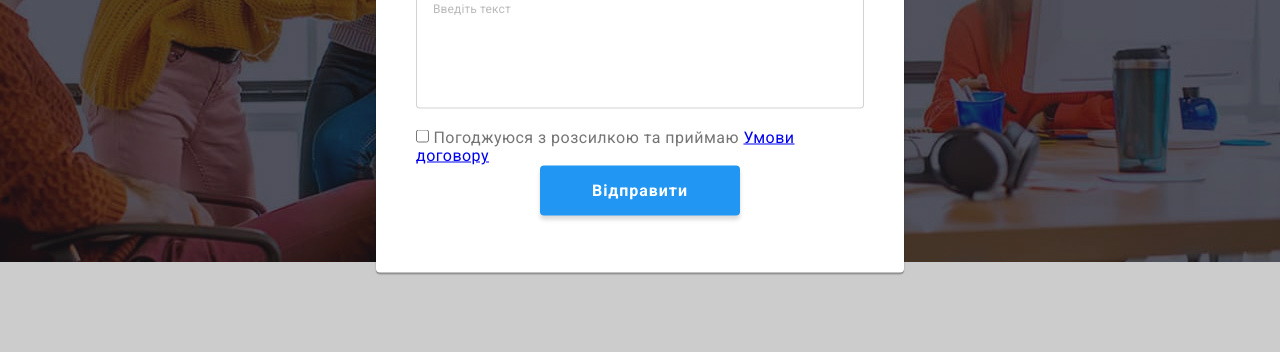
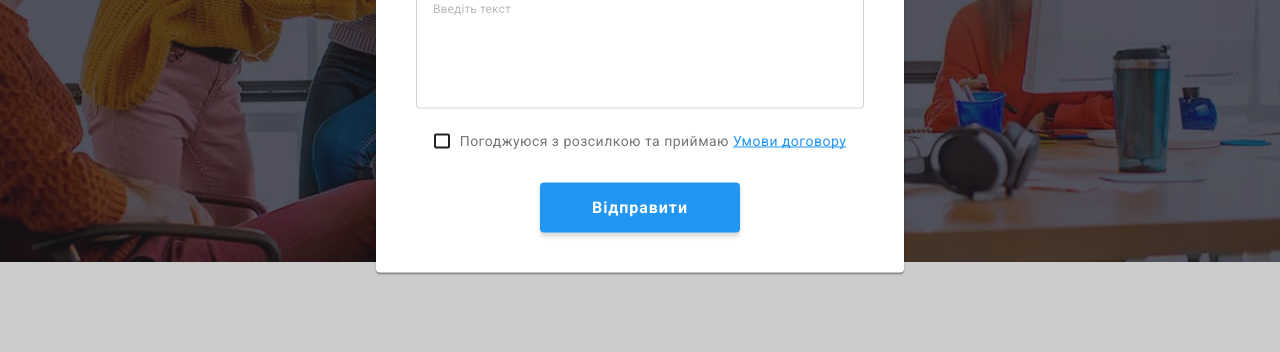
Before and after one commit to PDigitator/goit-markup-hw-06, a plain HTML site: page index.html in a window 1280 px wide. Both pictures are taken after a click on the button "Замовити послугу". Shown: the part 418-770 px from the top of the page. Drawn offline with nearby package versions, Linux system fonts and the light colour scheme.

Commit message:
Додає стилі до форми модального вікна

```diff
--- a/css/styles.css
+++ b/css/styles.css
@@ -30,6 +30,7 @@
   --close-cross-border-color: rgba(0, 0, 0, 0.1);
   --footer-form-border-color: rgba(255, 255, 255, 0.3);
   --modal-form-border-color: rgba(33, 33, 33, 0.2);
+  --modal-form-check-border-color: #212121;
 
   /* Others */
   --indent: 30px;
@@ -732,6 +733,45 @@ img {
   color: var(--modal-form-messge-placeholder-color);
 }
 
+.modal-form-agreement {
+  display: flex;
+  justify-content: center;
+  align-items: center;
+  gap: 10px;
+  margin-bottom: 30px;
+}
+
+.modal-form-chekbox {
+  appearance: none;
+  width: 16px;
+  height: 15px;
+
+  outline: 2px solid transparent;
+  outline-offset: -2px;
+  border: 2px solid var(--modal-form-check-border-color);
+  border-radius: 2px;
+}
+
+.modal-form-chekbox:checked {
+  outline: 2px solid var(--accent-color);
+  background-color: var(--accent-color);
+}
+
+.modal-agreement-desc,
+.link.modal-agreement {
+  user-select: none;
+
+  font-size: 14px;
+  line-height: calc(24 / 14);
+  color: var(--primary-text-color);
+}
+
+.link.modal-agreement {
+  color: var(--accent-color);
+  text-decoration-line: underline;
+  text-decoration-skip-ink: none;
+}
+
 /* Кнопки */
 .button {
   padding: 0;
--- a/index.html
+++ b/index.html
@@ -607,7 +607,7 @@
             <input class="modal-form-chekbox" type="checkbox" id="user_agreement" />
             <label class="modal-agreement-desc" for="user_agreement"
               >Погоджуюся з розсилкою та приймаю
-              <a class="modal-agreement-link" href="#">Умови договору</a>
+              <a class="link modal-agreement" href="#">Умови договору</a>
             </label>
             <svg class="modal-form-icon" width="11" height="8">
               <use href="./images/icons.svg#check"></use>
```
